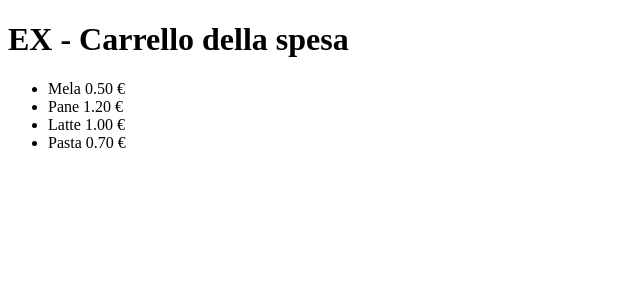
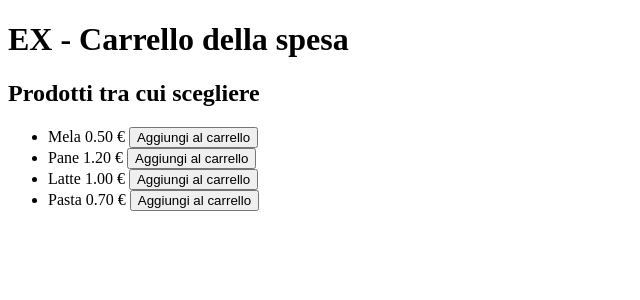
Before and after one commit to EneaSema/ex-react-usereducer-spesa, a React (Vite) app: page / in a window 1280 px wide. Shown: the top 300 px of the page, without its empty margins (0-640 px from the left). Built offline with nearby package versions, Linux system fonts and the light colour scheme.

Commit message:
resolve milestone 2 guardato video per funzione addToCart

```diff
--- a/src/App.jsx
+++ b/src/App.jsx
@@ -1,3 +1,5 @@
+import { useState } from "react";
+
 export default function App() {
   // milestone 1
   // array fornito
@@ -8,20 +10,61 @@ export default function App() {
     { name: "Pasta", price: 0.7 },
   ];
 
+  // milestone 2
+
+  const [addedProducts, setAddedProducts] = useState([]);
+
+  console.log("addedProduct inizio", addedProducts);
+
+  const addToCart = (p) => {
+    const isProdcutAlreadyAdded = addedProducts.some(
+      (pf) => pf.name === p.name
+    );
+    if (isProdcutAlreadyAdded) {
+      return;
+    }
+
+    setAddedProducts([...addedProducts, { ...p, quantity: 1 }]);
+  };
+
+  console.log("addedProduct aggiornato", addedProducts);
+
   return (
     <>
       <h1>EX - Carrello della spesa</h1>
+
+      <h2>Prodotti tra cui scegliere</h2>
       <ul>
         {products.map((p, i) => {
           return (
             <li key={i}>
               <span>
-                {p.name} {p.price.toFixed(2)} €
+                {p.name} {p.price.toFixed(2)} €{" "}
+                <button onClick={() => addToCart(p)}>
+                  Aggiungi al carrello
+                </button>
               </span>
             </li>
           );
         })}
       </ul>
+
+      {addedProducts.length > 0 && (
+        <>
+          <h2>Prodotti nel carrello</h2>
+          <ul>
+            {addedProducts.map((ap, i) => {
+              return (
+                <li key={i}>
+                  <span>
+                    {ap.name} {ap.price.toFixed(2)} € {ap.quantity}
+                  </span>
+                </li>
+              );
+            })}
+          </ul>
+        </>
+      )}
     </>
   );
 }
```
Also changed, not shown: 1 other file (tests, documents, lock files or other folders).
